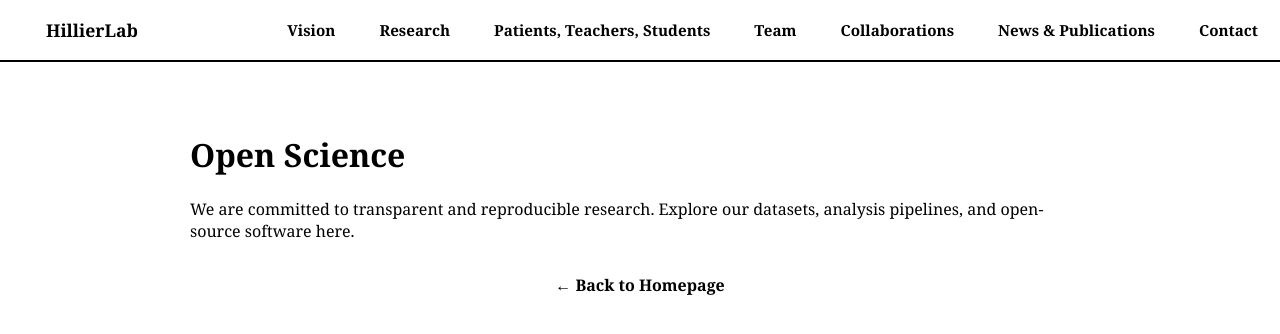
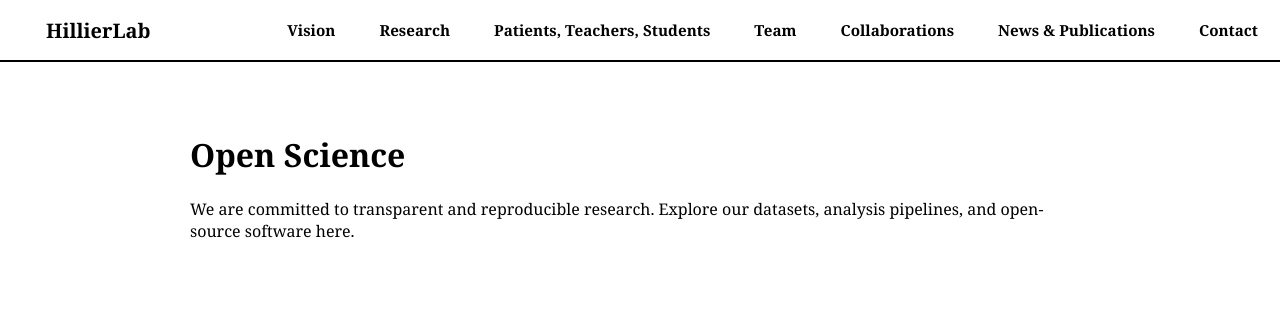
Before and after one commit to dzsano/rottenbillerdavid.github.io, a Jekyll site: the page built from open.html, in a window 1280 px wide. Shown: the top 334 px of the page. Built offline with Jekyll 4.4.1, drawn with Linux system fonts in a browser that asks for light colours.

Commit message:
Update page.html

```diff
--- a/_layouts/page.html
+++ b/_layouts/page.html
@@ -32,11 +32,12 @@ nav {
 
 nav .brand {
   font-weight: bold;
-  font-size: 1.1rem;
+  font-size: 1.25rem; /* 10% larger than the other links */
   padding: 8px 14px;
   border-radius: 4px;
   transition: all 0.3s ease;
 }
+
 nav .brand:hover {
   background: #000;
   color: #fff;
@@ -77,7 +78,7 @@ main {
 <body>
 
 <nav>
-  <a href="/index.html" class="brand" style="font-size:1.1rem;">HillierLab</a>
+  <a href="/index.html" class="brand">HillierLab</a>
   <div class="nav-links">
     <a href="/vision.html">Vision</a>
     <a href="/research.html">Research</a>
@@ -91,9 +92,6 @@ main {
 
 <main>
   {{ content }}
-  <p style="margin-top:2rem; text-align:center;">
-    <a href="/index.html" style="font-weight:bold; text-decoration:none; color:#000;">← Back to Homepage</a>
-  </p>
 </main>
 
 </body>
```
